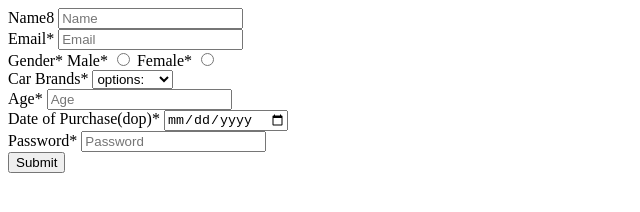
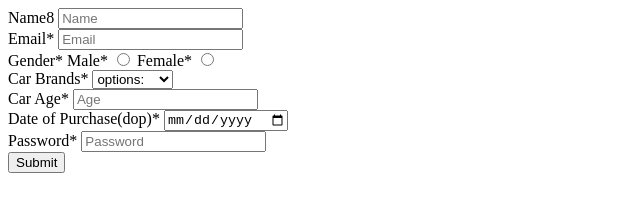
Before and after one commit to acciojob/car-insurance-form-Pratibha-98100, a website: page main.html in a window 1280 px wide. Shown: the full height of the page, 0-640 px from the left. Drawn offline with Linux system fonts and the light colour scheme.

Commit message:
created a submission

```diff
--- a/main.html
+++ b/main.html
@@ -34,8 +34,8 @@
 			</select>
 		<br>
 
-		<label for="age">Age*</label>
-		<input type="number" id="age" placeholder="Age" value="" required>
+		<label for="carage">Car Age*</label>
+		<input type="number" id="carage" placeholder="Age" value="" required>
 		<br>
 
 		<label for="dop">Date of Purchase(dop)*</label>
```
